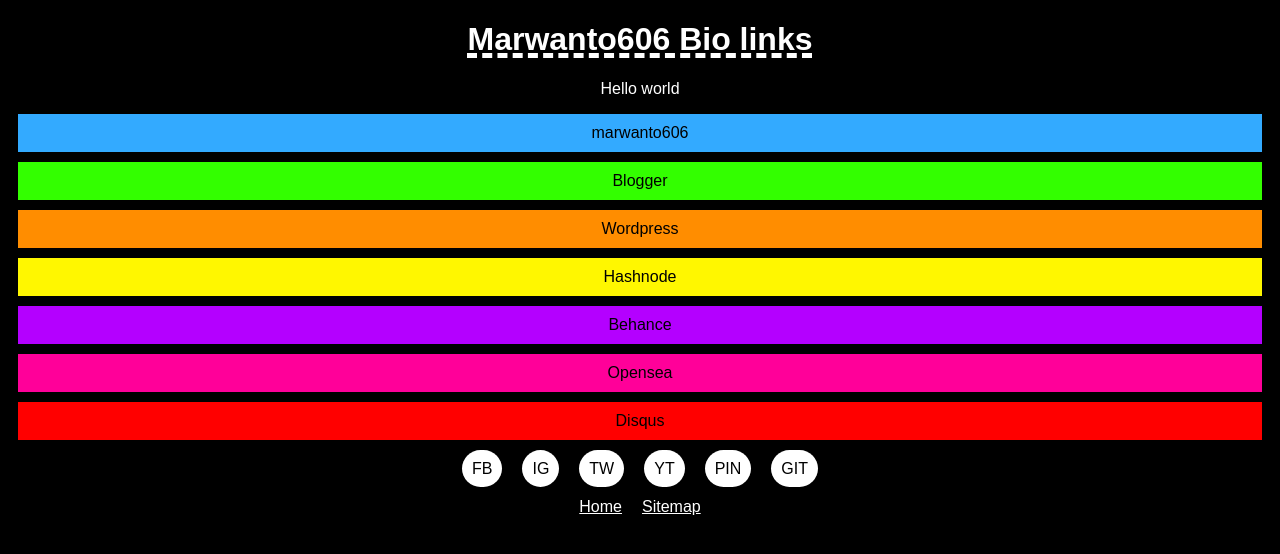
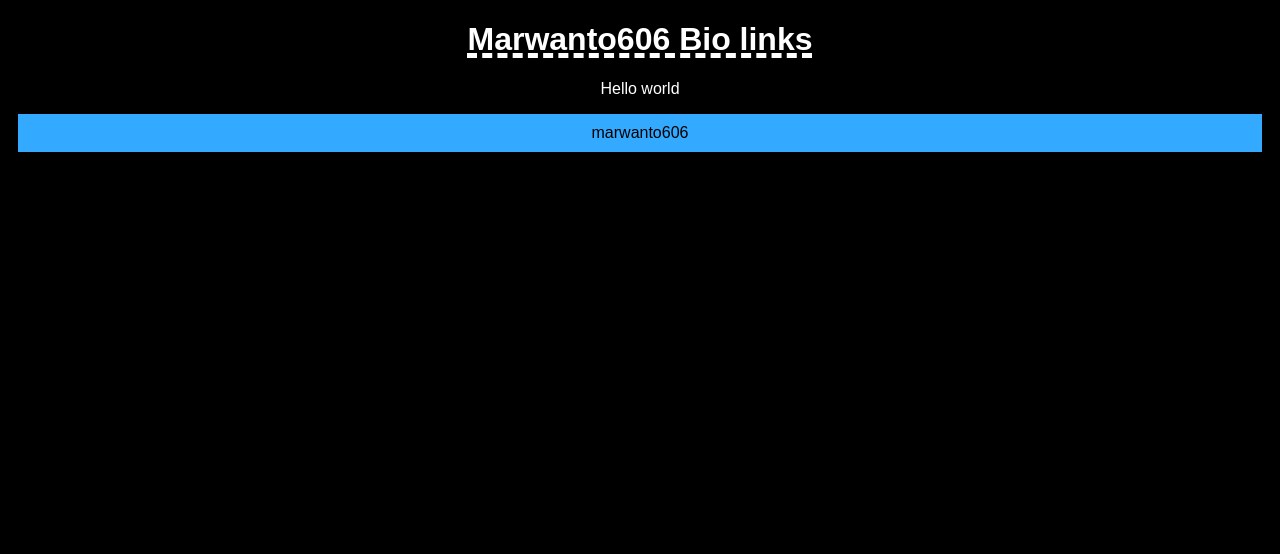
Before and after one commit to marwanto606/marwanto606.github.io, a plain HTML site: page index.html in a window 1280 px wide. Drawn offline with Linux system fonts and the light colour scheme.

Commit message:
Update index.html

```diff
--- a/index.html
+++ b/index.html
@@ -18,31 +18,8 @@
 	<div class="center">
 		<ul>
 			<li><a class="block blue" href="https://www.mawanto606.com">marwanto606</a></li>
-			<li><a class="block green"href="https://marwanto606.blogspot.com">Blogger</a></li>
-			<li><a class="block orange"href="https://mrx606.wordpress.com">Wordpress</a></li>
-			<li><a class="block yellow"href="https://marwanto606.hashnode.dev">Hashnode</a></li>
-			<li><a class="block purple"href="https://www.behance.net/marwanto606">Behance</a></li>
-			<li><a class="block pink" href="https://opensea.io/marwanto606">Opensea</a></li>
-			<li><a class="block red" href="https://disqus.com/by/marwanto606">Disqus</a></li>
 		</ul>
 
 	</div>
-	<div class="center p-10">
-		<ul class="flex">
-			<li><a class="circle" href="https://www.facebook.com/marwanto606">FB</a></li>
-			<li><a class="circle" href="https://www.instagram.com/marwanto606">IG</a></li>
-			<li><a class="circle" href="https://www.twitter.com/marwanto606">TW</a></li>
-			<li><a class="circle" href="https://www.youtube.com/channel/UC6Z94gFxLa4xOOihvwvn3Xw">YT</a></li>
-			<li><a class="circle" href="https://www.pinterest.com/marwanto606">PIN</a></li>
-			<li><a class="circle" href="https://github.com/marwanto606">GIT</a></li>
-
-		</ul>
-	</div>
-	<div class="center p-10">
-		<ul class="flex">
-			<li><a class="p-10 txt-white" href="index.html">Home</a></li>
-			<li><a class="p-10 txt-white" href="sitemap.html">Sitemap</a></li>
-		</ul>
-	</div>
 </body>
 </html>
```
